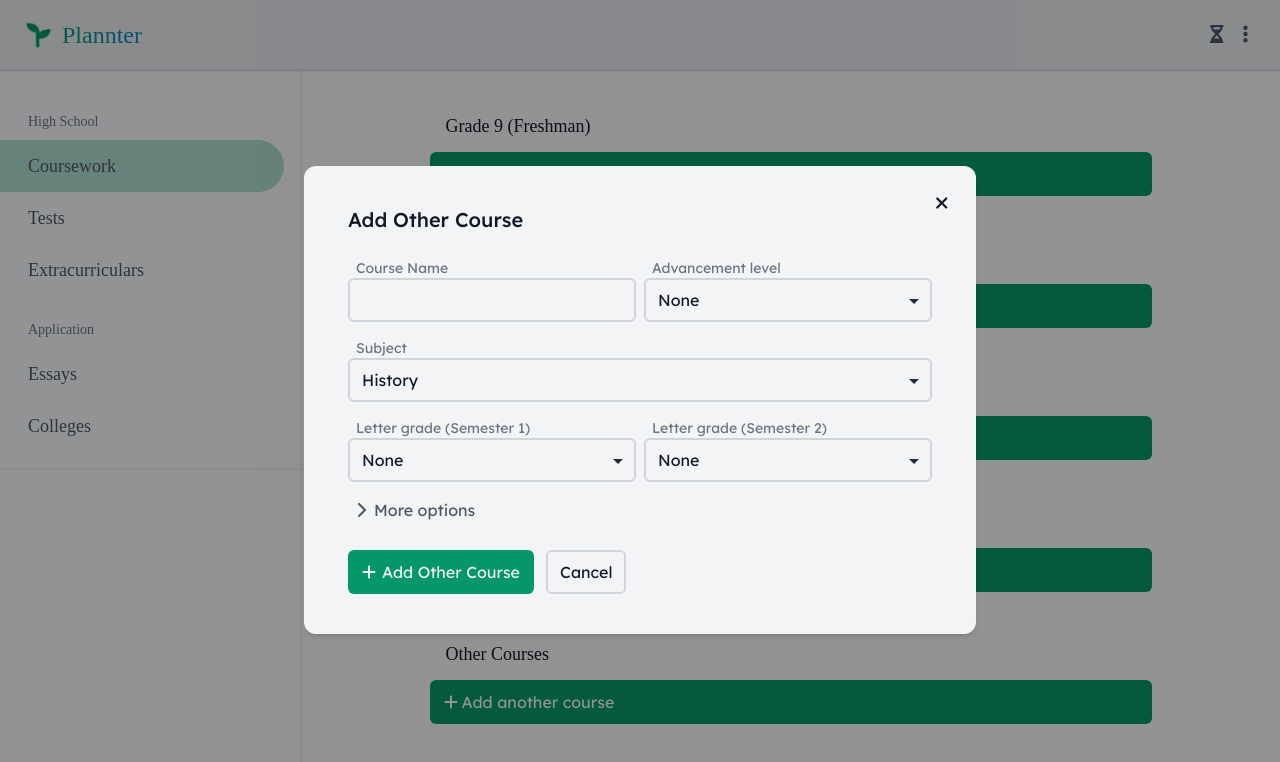
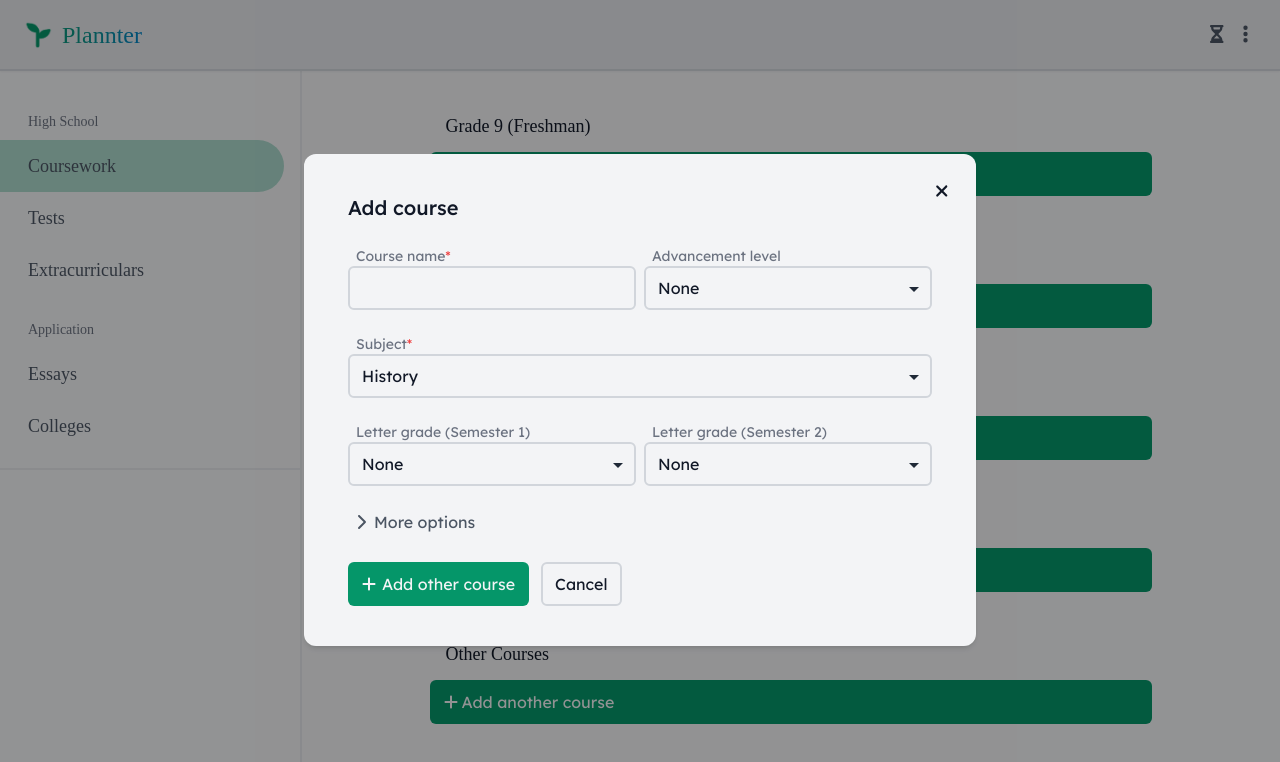
Before and after one commit to jakeo-dev/plannter, a Next.js app: page /coursework in a window 1280 px wide. Both pictures are taken after a click on the button "Add another course". Shown: the top 762 px of the page. Built offline with nearby package versions, Linux system fonts and the light colour scheme; a web font is replaced by a local one.

Commit message:
Revert "first test, not very good"
This reverts commit 2ff5c7668502582f81a1c03e4741421afdc37592.

```diff
--- a/src/components/coursework/modals/AddCourseModal.tsx
+++ b/src/components/coursework/modals/AddCourseModal.tsx
@@ -1,14 +1,11 @@
-import Dropdown from "@/components/generic/Dropdown";
-import Modal from "@/components/generic/Modal";
-import TextInput from "@/components/generic/TextInput";
 import { AddCourseModalProps, Course } from "@/types";
-import { faChevronRight } from "@fortawesome/free-solid-svg-icons";
+import {
+  faChevronRight,
+  faPlus,
+  faXmark,
+} from "@fortawesome/free-solid-svg-icons";
 import { FontAwesomeIcon } from "@fortawesome/react-fontawesome";
 import { useState } from "react";
-
-function capitalize(string: string) {
-  return string.charAt(0).toUpperCase() + string.slice(1);
-}
 
 export default function AddCourseModal({
   addCourseVisible,
@@ -39,9 +36,209 @@ export default function AddCourseModal({
   }
 
   return (
-    <Modal
-      modalVisible={addCourseVisible}
-      onSubmit={() => {
+    <div
+      className={`bg-black/40 flex justify-center items-center fixed top-0 left-0 z-30 w-full h-full overflow-auto ${
+        addCourseVisible ? "visibleFade" : "invisibleFade"
+      }`}
+    >
+      <div className="bg-gray-100 dark:bg-gray-800 relative rounded-xl w-11/12 md:max-w-2xl shadow-md px-8 py-8 md:px-11 md:py-10">
+        <button
+          className="absolute top-6 right-7 text-lg hover:text-gray-500 transition"
+          onClick={() => {
+            setAddCourseVisible(false);
+            revertToDefault();
+          }}
+        >
+          <FontAwesomeIcon icon={faXmark} />
+        </button>
+
+        <h1 className="text-xl font-medium mb-6">Add course</h1>
+
+        <div className="md:flex gap-2 mb-4 md:mb-6">
+          <div className="flex-1">
+            <label className="modalSubtext">
+              Course name<span className="text-red-500">*</span>
+            </label>
+            <input
+              type="text"
+              className="input md:mb-0"
+              value={nameInput}
+              onInput={(e) => setNameInput(e.currentTarget.value)}
+              autoComplete="off"
+              maxLength={80}
+              required
+            />
+          </div>
+
+          <div className="flex-1">
+            <label className="modalSubtext">Advancement level</label>
+            <select
+              onChange={(e) => setAdvLevelInput(e.currentTarget.value)}
+              value={advLevelInput}
+              className="input darkArrowsSelect dark:lightArrowsSelect mb-0"
+            >
+              <optgroup label="Select an advancement level">
+                <option value="1">None</option>
+                <option value="2">Advanced</option>
+                <option value="2.01">Accelerated</option>
+                <option value="3">Honors</option>
+                <option value="3.5">College Prep</option>
+                <option value="3.51">Dual Enrollment</option>
+                <option value="4">Advanced Placement (AP)</option>
+                <option value="5">International Baccalaureate (IB)</option>
+              </optgroup>
+            </select>
+          </div>
+        </div>
+
+        <label className="modalSubtext">
+          Subject<span className="text-red-500">*</span>
+        </label>
+        <select
+          onChange={(e) => setSubjectInput(e.currentTarget.value)}
+          value={subjectInput}
+          className="input darkArrowsSelect dark:lightArrowsSelect"
+          required
+        >
+          <optgroup label="Select a subject">
+            <option value="History">History</option>
+            <option value="English">English</option>
+            <option value="Math">Math</option>
+            <option value="Science">Science</option>
+            <option value="Foreign Language">Foreign Language</option>
+            <option value="Technology">Technology</option>
+            <option value="Visual Arts">Visual Arts</option>
+            <option value="Performing Arts">Performing Arts</option>
+            <option value="PE">Physical Education</option>
+            <option value="Other">Other</option>
+          </optgroup>
+        </select>
+
+        <div className="md:flex gap-2 mb-4 md:mb-6">
+          <div className="flex-1">
+            <label className="modalSubtext">Letter grade (Semester 1)</label>
+            <div className="flex gap-2 mb-4 md:mb-0">
+              <select
+                onChange={(e) => {
+                  setGrade1Input(e.currentTarget.value);
+                  if (e.currentTarget.value != "Use percent")
+                    setPercentGrade1Input("");
+                }}
+                value={grade1Input}
+                className="input darkArrowsSelect dark:lightArrowsSelect m-0"
+              >
+                <optgroup label="Select a letter grade">
+                  <option value="none">None</option>
+                  <option value="A+">A+</option>
+                  <option value="A">A</option>
+                  <option value="A-">A-</option>
+                  <option value="B+">B+</option>
+                  <option value="B">B</option>
+                  <option value="B-">B-</option>
+                  <option value="C+">C+</option>
+                  <option value="C">C</option>
+                  <option value="C-">C-</option>
+                  <option value="D+">D+</option>
+                  <option value="D">D</option>
+                  <option value="D-">D-</option>
+                  <option value="F">F</option>
+                  <option value="Use percent">Use percent</option>
+                </optgroup>
+              </select>
+
+              <input
+                type="number"
+                className={`input m-0 ${
+                  grade1Input == "Use percent" ? "" : "hidden"
+                }`}
+                value={percentGrade1Input}
+                onInput={(e) => setPercentGrade1Input(e.currentTarget.value)}
+                min={0}
+                max={100}
+                autoComplete="off"
+              />
+            </div>
+          </div>
+
+          <div className="flex-1">
+            <label className="modalSubtext">Letter grade (Semester 2)</label>
+            <div className="flex gap-2 mb-4 md:mb-0">
+              <select
+                onChange={(e) => {
+                  setGrade2Input(e.currentTarget.value);
+                  if (e.currentTarget.value != "Use percent")
+                    setPercentGrade2Input("");
+                }}
+                value={grade2Input}
+                className="input darkArrowsSelect dark:lightArrowsSelect m-0"
+              >
+                <optgroup label="Select a letter grade">
+                  <option value="none">None</option>
+                  <option value="A+">A+</option>
+                  <option value="A">A</option>
+                  <option value="A-">A-</option>
+                  <option value="B+">B+</option>
+                  <option value="B">B</option>
+                  <option value="B-">B-</option>
+                  <option value="C+">C+</option>
+                  <option value="C">C</option>
+                  <option value="C-">C-</option>
+                  <option value="D+">D+</option>
+                  <option value="D">D</option>
+                  <option value="D-">D-</option>
+                  <option value="F">F</option>
+                  <option value="Use percent">Use percent</option>
+                </optgroup>
+              </select>
+
+              <input
+                type="number"
+                className={`input m-0 ${
+                  grade2Input == "Use percent" ? "" : "hidden"
+                }`}
+                value={percentGrade2Input}
+                onInput={(e) => setPercentGrade2Input(e.currentTarget.value)}
+                min={0}
+                max={100}
+                autoComplete="off"
+              />
+            </div>
+          </div>
+        </div>
+
+        <button
+          className="block w-full text-sm md:text-base text-left text-gray-600 hover:text-gray-500 active:text-gray-400 dark:text-gray-400 dark:hover:text-gray-500 dark:active:text-gray-600 transition px-2 mb-4"
+          onClick={() => {
+            setMoreOptionsVis(!moreOptionsVis);
+          }}
+        >
+          <FontAwesomeIcon
+            icon={faChevronRight}
+            className={`${moreOptionsVis ? "rotate-90" : ""} mr-2 transition`}
+          />
+          More options
+        </button>
+
+        <div className={moreOptionsVis ? "" : "hidden"}>
+          <label className="modalSubtext">Specific difficulty</label>
+          <select
+            onChange={(e) => setDifficultyInput(e.currentTarget.value)}
+            value={difficultyInput}
+            className="input darkArrowsSelect dark:lightArrowsSelect"
+          >
+            <optgroup label="Select a difficulty">
+              <option value="0.25">Effortless</option>
+              <option value="0.5">Easy</option>
+              <option value="1">Regular (default)</option>
+              <option value="1.5">Difficult</option>
+              <option value="1.75">Challenging</option>
+            </optgroup>
+          </select>
+        </div>
+
+        <button
+          className="buttonPrimary"
+          onClick={(e) => {
             if (nameInput == "") {
               alert("Enter the name of this course");
             } else {
@@ -63,176 +260,27 @@ export default function AddCourseModal({
                 },
               };
 
+              addCourse(newCourse);
               setAddCourseVisible(false);
-          addCourse(newCourse);
               revertToDefault();
             }
+            e.preventDefault();
           }}
-      onClose={() => {
+        >
+          <FontAwesomeIcon icon={faPlus} className="mr-1 md:mr-1.5" />
+          Add {currentStageName.toLocaleLowerCase()} course
+        </button>
+
+        <button
+          className="buttonSecondary"
+          onClick={() => {
             setAddCourseVisible(false);
             revertToDefault();
           }}
-      title={`Add ${capitalize(currentStageName)} Course`}
         >
-      <div className="flex flex-col gap-4">
-        <div className="md:flex gap-2">
-          <div className="flex-1">
-            <TextInput
-              label="Course Name"
-              value={nameInput}
-              setValue={setNameInput}
-            ></TextInput>
-          </div>
-
-          <div className="flex-1">
-            <Dropdown
-              label="Advancement level"
-              value={advLevelInput}
-              setValue={setAdvLevelInput}
-              options={{
-                "1": "None",
-                "2": "Advanced",
-                "2.01": "Accelerated",
-                "3": "Honors",
-                "3.5": "College Prep",
-                "3.51": "Dual Enrollment",
-                "4": "Advanced Placement (AP)",
-                "5": "International Baccalaureate (IB)",
-              }}
-            ></Dropdown>
+          Cancel
+        </button>
       </div>
     </div>
-
-        <div>
-          <Dropdown
-            label="Subject"
-            value={subjectInput}
-            setValue={setSubjectInput}
-            options={{
-              History: "History",
-              English: "English",
-              Math: "Math",
-              Science: "Science",
-              "Foreign Language": "Foreign Language",
-              Technology: "Technology",
-              "Visual Arts": "Visual Arts",
-              "Performing Arts": "Performing Arts",
-              PE: "Physical Education",
-              Other: "Other",
-            }}
-          ></Dropdown>
-        </div>
-
-        <div className="md:flex gap-2">
-          <div
-            className={`flex-1 ${
-              grade1Input == "Use percent" ? " flex gap-2" : ""
-            }`}
-          >
-            <div>
-              <Dropdown
-                label="Letter grade (Semester 1)"
-                value={grade1Input}
-                setValue={setGrade1Input}
-                options={{
-                  none: "None",
-                  "A+": "A+",
-                  A: "A",
-                  "A-": "A-",
-                  "B+": "B+",
-                  B: "B",
-                  "B-": "B-",
-                  "C+": "C+",
-                  C: "C",
-                  "C-": "C-",
-                  "D+": "D+",
-                  D: "D",
-                  "D-": "D-",
-                  F: "F",
-                  "Use percent": "Use percent",
-                }}
-              ></Dropdown>
-            </div>
-
-            <div className={grade1Input == "Use percent" ? "" : "hidden"}>
-              <TextInput
-                label=""
-                value={nameInput}
-                setValue={setNameInput}
-              ></TextInput>
-            </div>
-          </div>
-
-          <div
-            className={`flex-1 ${
-              grade1Input == "Use percent" ? " flex gap-2" : ""
-            }`}
-          >
-            <div>
-              <Dropdown
-                label="Letter grade (Semester 2)"
-                value={grade2Input}
-                setValue={setGrade2Input}
-                options={{
-                  none: "None",
-                  "A+": "A+",
-                  A: "A",
-                  "A-": "A-",
-                  "B+": "B+",
-                  B: "B",
-                  "B-": "B-",
-                  "C+": "C+",
-                  C: "C",
-                  "C-": "C-",
-                  "D+": "D+",
-                  D: "D",
-                  "D-": "D-",
-                  F: "F",
-                  "Use percent": "Use percent",
-                }}
-              ></Dropdown>
-            </div>
-
-            <div className={grade2Input == "Use percent" ? "" : "hidden"}>
-              <TextInput
-                label=""
-                value={nameInput}
-                setValue={setNameInput}
-              ></TextInput>
-            </div>
-          </div>
-        </div>
-
-        <div>
-          <button
-            className="block w-full text-sm md:text-base text-left text-gray-600 hover:text-gray-500 active:text-gray-400 dark:text-gray-400 dark:hover:text-gray-500 dark:active:text-gray-600 transition px-2 mb-4"
-            onClick={() => {
-              setMoreOptionsVis(!moreOptionsVis);
-            }}
-          >
-            <FontAwesomeIcon
-              icon={faChevronRight}
-              className={`${moreOptionsVis ? "rotate-90" : ""} mr-2 transition`}
-            />
-            More options
-          </button>
-
-          <div className={moreOptionsVis ? "" : "hidden"}>
-            <Dropdown
-              label="Specific Difficulty"
-              value={difficultyInput}
-              setValue={setDifficultyInput}
-              options={{
-                "0.25": "Effortless",
-                "0.5": "Easy",
-                "1": "Regular (default)",
-                "1.5": "Difficult",
-                "1.75": "Challenging",
-              }}
-            ></Dropdown>
-          </div>
-        </div>
-      </div>
-    </Modal>
   );
 }
--- a/src/components/generic/Dropdown.tsx
+++ /dev/null
@@ -1,27 +0,0 @@
-import { Dispatch, SetStateAction } from "react";
-
-export default function Dropdown(props: {
-  label: string;
-  value: string;
-  setValue: Dispatch<SetStateAction<string>>;
-  options: { [key: string]: string };
-}) {
-  return (
-    <>
-      <label className="modalSubtext">{props.label}</label>
-      <select
-        onChange={(e) => props.setValue(e.currentTarget.value)}
-        value={props.value}
-        className="input darkArrowsSelect dark:lightArrowsSelect mb-0"
-      >
-        <optgroup label={"Select " + props.label}>
-          {Object.entries(props.options).map(([key, value]) => (
-            <option value={key} key={key}>
-              {value}
-            </option>
-          ))}
-        </optgroup>
-      </select>
-    </>
-  );
-}
--- a/src/components/generic/Modal.tsx
+++ /dev/null
@@ -1,61 +0,0 @@
-import {
-  faCheck,
-  faPlus,
-  faXmark,
-} from "@fortawesome/free-solid-svg-icons";
-import { FontAwesomeIcon } from "@fortawesome/react-fontawesome";
-
-export default function Modal(props: {
-  modalVisible: boolean;
-  onSubmit: () => void;
-  onClose: () => void;
-  title: string;
-  children: React.ReactNode;
-}) {
-  return (
-    <div
-      className={`bg-black/40 flex justify-center items-center fixed top-0 left-0 z-30 w-full h-full overflow-auto ${
-        props.modalVisible ? "visibleFade" : "invisibleFade"
-      }`}
-    >
-      <div className="bg-gray-100 dark:bg-gray-800 relative rounded-xl w-11/12 md:max-w-2xl shadow-md px-8 py-8 md:px-11 md:py-10">
-        <button
-          className="absolute top-6 right-7 text-lg hover:text-gray-500 transition"
-          onClick={() => {
-            props.onClose();
-          }}
-        >
-          <FontAwesomeIcon icon={faXmark} />
-        </button>
-
-        <h1 className="text-xl font-medium mb-6">{props.title}</h1>
-
-        {props.children}
-
-        <button
-          className="buttonPrimary"
-          onClick={(e) => {
-            e.preventDefault();
-            props.onSubmit();
-          }}
-        >
-          {props.title.toLocaleLowerCase().startsWith("add") ? (
-            <FontAwesomeIcon icon={faPlus} className="mr-1 md:mr-1.5" />
-          ) : (
-            <FontAwesomeIcon icon={faCheck} className="mr-1 md:mr-1.5" />
-          )}
-          {props.title}
-        </button>
-
-        <button
-          className="buttonSecondary"
-          onClick={() => {
-            props.onClose();
-          }}
-        >
-          Cancel
-        </button>
-      </div>
-    </div>
-  );
-}
--- a/src/components/generic/TextInput.tsx
+++ /dev/null
@@ -1,27 +0,0 @@
-import { Dispatch, SetStateAction } from "react";
-
-export default function TextInput(props: {
-  label: string;
-  value: string;
-  setValue: Dispatch<SetStateAction<string>>;
-  required?: boolean;
-  maxLength?: number;
-}) {
-  return (
-    <>
-      <label className="modalSubtext">
-        {props.label}
-        {props.required ? <span className="text-red-500">*</span> : <></>}
-      </label>
-      <input
-        type="text"
-        className="input md:mb-0"
-        value={props.value}
-        onInput={(e) => props.setValue(e.currentTarget.value)}
-        autoComplete="off"
-        maxLength={props.maxLength || 80}
-        required={props.required}
-      />
-    </>
-  );
-}
```
Lines whose indentation alone changed are shown as unchanged.
